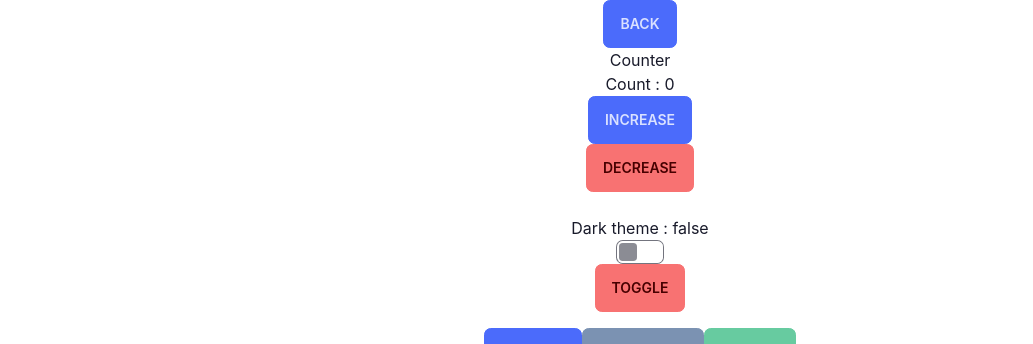
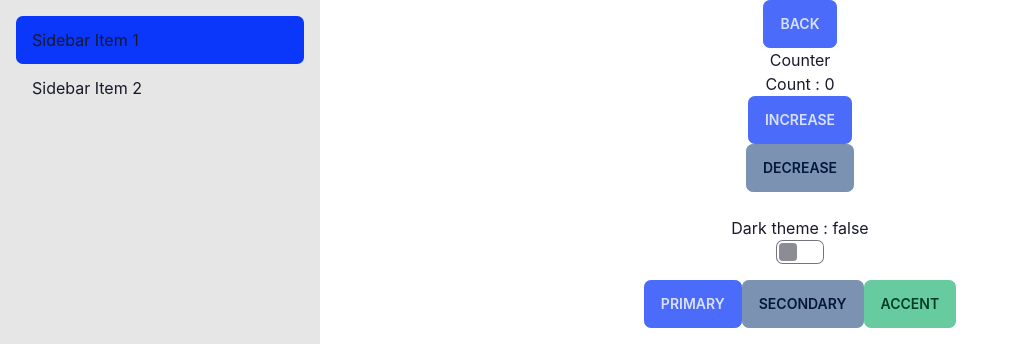
Before and after one commit to arunstop/scuffed_wordle_api_client, a Next.js app: page /dashboard in a window 1280 px wide. Shown: the top 344 px of the page, without its empty margins (0-1033 px from the left). Built offline with nearby package versions, Linux system fonts and the light colour scheme.

Commit message:
ADDED sample sidebar ,,,, ADDED menu state

```diff
--- a/pages/dashboard.tsx
+++ b/pages/dashboard.tsx
@@ -19,15 +19,23 @@ export default function Dashboard() {
 
   return (
     // <CounterProvider>
-    <main
-      className="flex justify-center items-center min-h-screen flex-col"
-      // data-theme={uiState.darkTheme == false ? "corporate" : "business"}
-    >
+    <>
       <Head>
         <title>Dashboard - Scuffed Wordle API Client</title>
         <meta name="description" content="Generated by create next app" />
         <link rel="icon" href="/favicon.ico" />
       </Head>
+
+      <main className="drawer drawer-mobile w-full">
+        <input id="my-drawer-2" type="checkbox" className="drawer-toggle btn" />
+        <div className="drawer-content ">
+          <div className="flex flex-col items-center justify-center">
+            <label
+              htmlFor="my-drawer-2"
+              className="btn btn-primary drawer-button lg:hidden"
+            >
+              Open drawer
+            </label>
             <Link href={"/"} passHref>
               <button className="btn btn-primary" onClick={() => router.back()}>
                 Back
@@ -41,7 +49,10 @@ export default function Dashboard() {
             >
               Increase
             </button>
-      <button className="btn btn-error" onClick={() => countAction.decrease(1)}>
+            <button
+              className="btn btn-secondary"
+              onClick={() => countAction.decrease(1)}
+            >
               Decrease
             </button>
 
@@ -52,19 +63,6 @@ export default function Dashboard() {
               checked={uiState.darkTheme}
               onChange={() => uiAction.toggleDarkTheme(!uiState.darkTheme)}
             />
-      <button
-        data-toggle-theme="business,corporate"
-        data-act-class="ACTIVECLASS"
-        className="btn btn-error"
-      >
-        toggle
-      </button>
-
-      {/* <div>
-        The current theme is: {theme}
-        <button onClick={() => setTheme("corporate")}>Light Mode</button>
-        <button onClick={() => setTheme("business")}>Dark Mode</button>
-      </div> */}
 
             <div className="m-4">
               <button className="btn btn-primary">primary</button>
@@ -97,8 +95,8 @@ export default function Dashboard() {
               <div className="card-body">
                 <h2 className="card-title">DaisyUi Card</h2>
                 <p>
-            Rerum reiciendis beatae tenetur excepturi aut pariatur est eos. Sit
-            sit necessitatibus.
+                  Rerum reiciendis beatae tenetur excepturi aut pariatur est
+                  eos. Sit sit necessitatibus.
                 </p>
               </div>
             </div>
@@ -123,21 +121,7 @@ export default function Dashboard() {
             <label htmlFor="my-modal" className="btn modal-button">
               Modal
             </label>
-      <input type="checkbox" id="my-modal" className="modal-toggle" />
-      <div className="modal">
-        <div className="modal-box">
-          <p>
-            Enim dolorem dolorum omnis atque necessitatibus. Consequatur aut
-            adipisci qui iusto illo eaque. Consequatur repudiandae et. Nulla ea
-            quasi eligendi. Saepe velit autem minima.
-          </p>
-          <div className="modal-action">
-            <label htmlFor="my-modal" className="btn">
-              Close
-            </label>
-          </div>
-        </div>
-      </div>
+
 
             <ul className="steps my-4 w-full">
               <li className="step step-primary">Register</li>
@@ -156,8 +140,37 @@ export default function Dashboard() {
                 <img src="https://i.pravatar.cc/150?img=3" />
               </div>
             </div>
+          </div>
+        </div>
+        <div className="drawer-side">
+          <label htmlFor="my-drawer-2" className="drawer-overlay"></label>
+          <ul className="menu p-4 overflow-y-auto w-80 bg-base-200 text-base-content">
+            {/* <!-- Sidebar content here --> */}
+            <li>
+              <a className="bg-primary-focus">Sidebar Item 1</a>
+            </li>
+            <li>
+              <a>Sidebar Item 2</a>
+            </li>
+          </ul>
+        </div>
       </main>
-    // </CounterProvider>
+      <input type="checkbox" id="my-modal" className="modal-toggle" />
+            <div className="modal">
+              <div className="modal-box">
+                <p>
+                  Enim dolorem dolorum omnis atque necessitatibus. Consequatur
+                  aut adipisci qui iusto illo eaque. Consequatur repudiandae et.
+                  Nulla ea quasi eligendi. Saepe velit autem minima.
+                </p>
+                <div className="modal-action">
+                  <label htmlFor="my-modal" className="btn">
+                    Close
+                  </label>
+                </div>
+              </div>
+            </div>
+    </>
   );
 }
 
--- a/pages/index.tsx
+++ b/pages/index.tsx
@@ -10,7 +10,7 @@ const Home: NextPage = () => (
       <link rel="icon" href="/favicon.ico" />
     </Head>
     <main className="my">
-      <div className="card w-96 h-auto bg-base-100 shadow-xl border border-primary">
+      <div className="card min-w-fit h-auto bg-base-100 shadow-xl border border-primary m-2">
         <figure className="px-10 pt-10">
           <img src="/vercel.svg" alt="icon" />
         </figure>
```
Also changed, not shown: utils/models/UiModel.ts (+9 -0 lines). Lines whose indentation alone changed are shown as unchanged.
